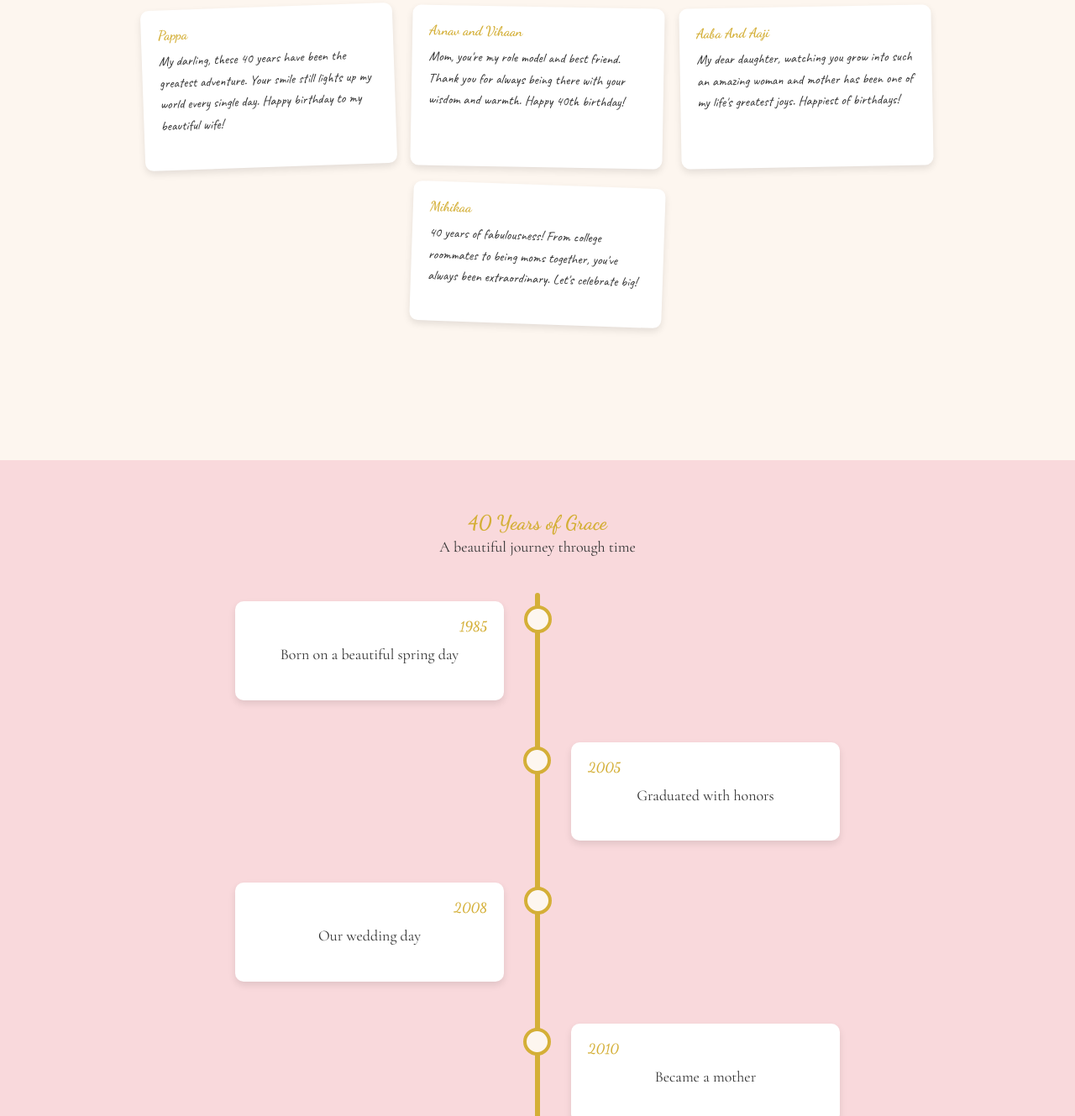
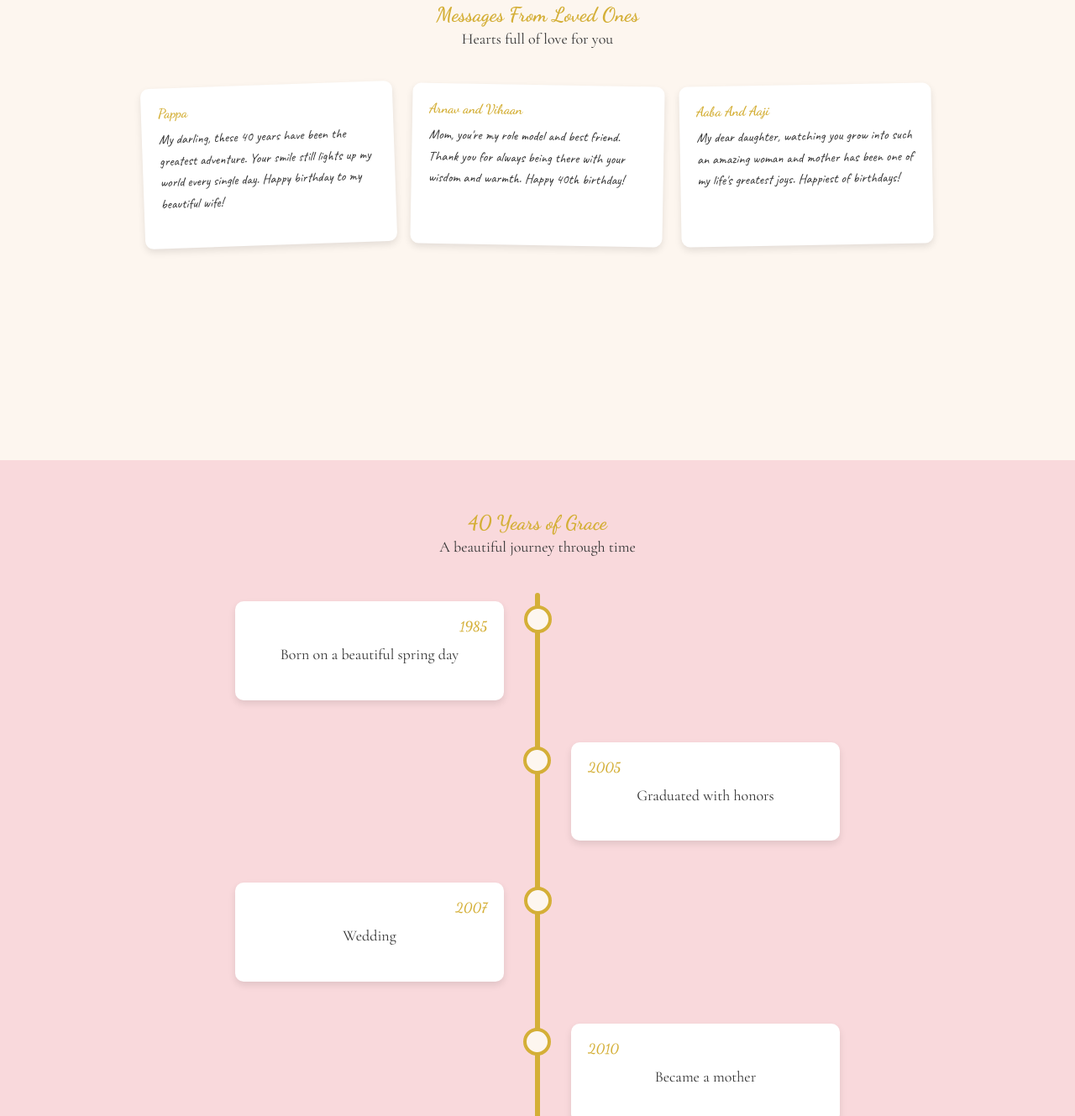
Before and after one commit to nico12990/mom-birthday-site, a plain HTML site: page Mom 40th Bday Website/index.html in a window 1280 px wide. Shown: the part 2652-3981 px from the top of the page at 84% size. Drawn offline with nearby package versions, Linux system fonts and the light colour scheme.

Commit message:
Update index.html

```diff
--- a/Mom 40th Bday Website/index.html
+++ b/Mom 40th Bday Website/index.html
@@ -552,10 +552,6 @@
                     <h4>Aaba And Aaji</h4>
                     <p>My dear daughter, watching you grow into such an amazing woman and mother has been one of my life's greatest joys. Happiest of birthdays!</p>
                 </div>
-                <div class="message-card" style="--rotate: 2deg;">
-                    <h4>Mihikaa</h4>
-                    <p>40 years of fabulousness! From college roommates to being moms together, you've always been extraordinary. Let's celebrate big!</p>
-                </div>
             </div>
         </div>
     </section>
@@ -581,8 +577,8 @@
                 </div>
                 <div class="timeline-item">
                     <div class="timeline-content">
-                        <h4>2008</h4>
-                        <p>Our wedding day</p>
+                        <h4>2007</h4>
+                        <p>Wedding</p>
                     </div>
                 </div>
                 <div class="timeline-item">
```
